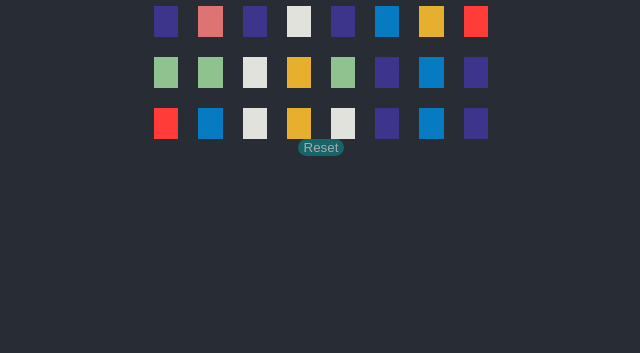
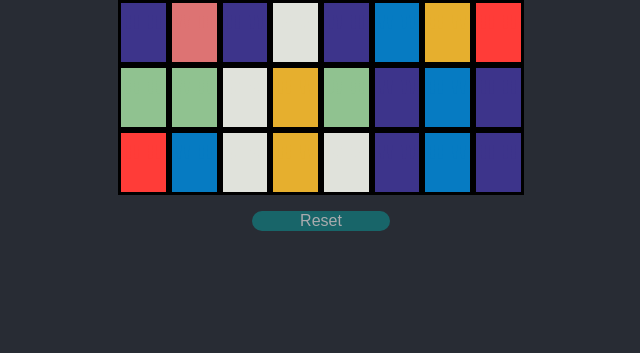
Before and after one commit to kritikadusad/bejeweled-game, a React app: page / in a window 1280 px wide. Shown: the part 447-800 px from the top of the page, without its empty margins (319-959 px from the left). Built offline with nearby package versions, Linux system fonts and the light colour scheme.

Commit message:
further edited css.

```diff
--- a/src/Board.css
+++ b/src/Board.css
@@ -1,37 +1,50 @@
-.board{
-  text-align: center;
-}
-
-
 .board{
   background-color: #282c34;
+  display: flex;
+  text-align: center;
+  flex-direction: column;
+  justify-content: center;
   min-height: 100vh;
-  display: flex;
-  flex-direction: column;
-  align-items: center;
-  justify-content: center;
-  font-size: calc(10px + 2vmin);
+  align-items: center ;
+}
+.board h3 {
+    font-weight: lighter;
+    font-size: 2em;
+    color: white;
 }
 .reset-button {
+    font-size: 1em;
+    font-weight: lighter;
+    padding-right: 3em;
+    padding-left: 3em;
     color: white;
     opacity: 0.6;
     cursor: pointer;
     transition: 0.3s;
     border: none;
-  border-radius: 12px;
+    margin-block-start: 1em;
+    border-radius: 20px;
     background-color: #0F8B8D;
 }
+.reset-button:hover {opacity: 1}
 
 .grid-container {
+    font-size: 2em;
     display: grid;
     grid-template-columns: repeat(8, 1fr);
-    grid-gap: 20px;
+    grid-template-rows: repeat(8, 1fr);
+    grid-gap: 0px;
+    justify-items: center;
     align-items: center;
 }
 
 .grid-item {
+    border-style: solid;
+    opacity: 1;
+    font-size: 1.5em;
     align-items: center;
 }
+.grid-item:hover {opacity: 0.6}
 .pink{
    content: "";
    color: #dd7373;
```
Lines whose indentation alone changed are shown as unchanged.
